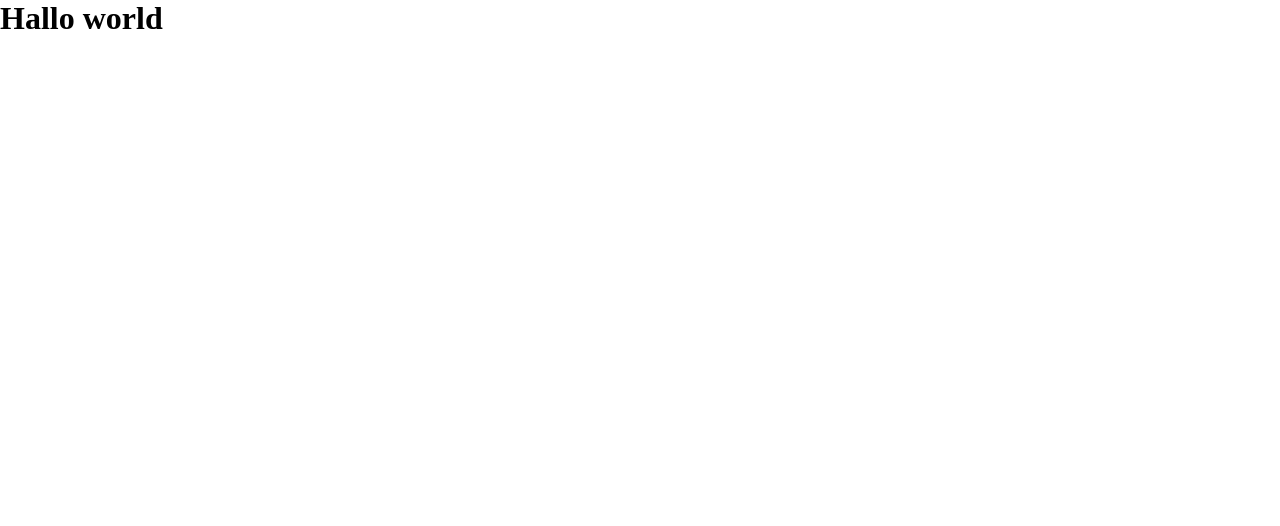
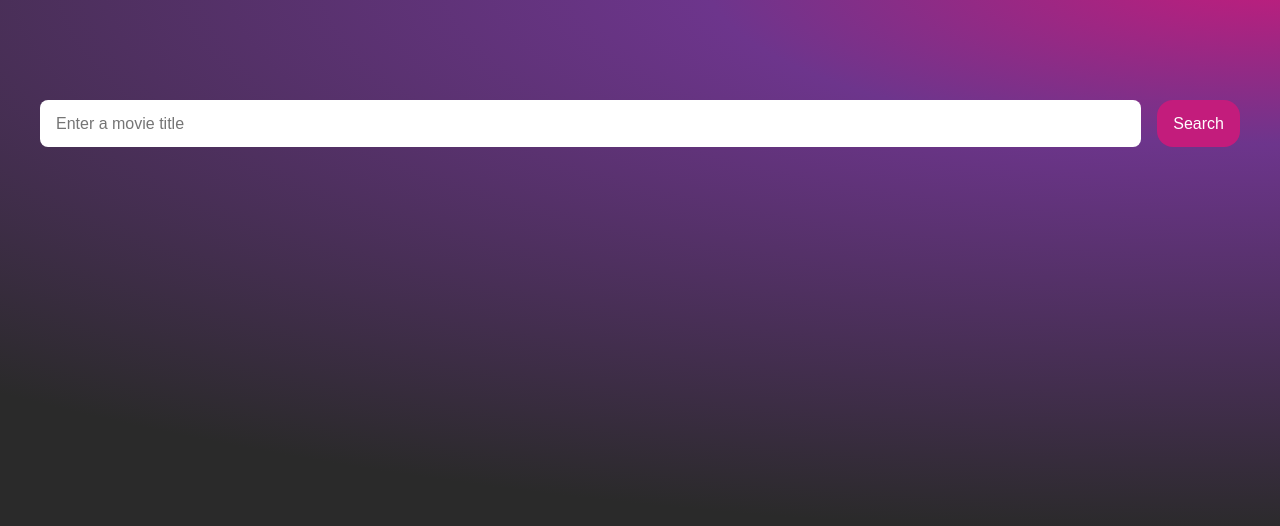
Before and after one commit to Firebrand-RS/React.Components, a React (Vite) app: page / in a window 1280 px wide. Shown: the top 526 px of the page. Built offline with nearby package versions, Linux system fonts and the light colour scheme; no server answers.

Commit message:
feat: add layout components

```diff
--- a/src/app/App.tsx
+++ b/src/app/App.tsx
@@ -1,11 +1,15 @@
+import React from 'react';
+import { MainPage } from '../pages/MainPage';
 import './styles/index.scss';
 
-function App() {
-  return (
-    <>
-      <h1>Hallo world</h1>
-    </>
-  );
+export class App extends React.Component {
+  render() {
+    return (
+      <>
+        <MainPage />
+      </>
+    );
+  }
 }
 
 export default App;
--- /dev/null
+++ b/src/app/styles/global.scss
@@ -0,0 +1,27 @@
+html {
+  height: 100%;
+}
+
+body {
+  height: 100%;
+  background-color: var(--main-color-1);
+}
+
+#root {
+  display: flex;
+  flex-direction: column;
+  height: 100%;
+}
+
+.visually-hidden {
+  position: absolute;
+  width: 1px;
+  height: 1px;
+  margin: -1px;
+  border: 0;
+  padding: 0;
+  white-space: nowrap;
+  clip-path: inset(100%);
+  clip: rect(0 0 0 0);
+  overflow: hidden;
+}
--- a/src/app/styles/index.scss
+++ b/src/app/styles/index.scss
@@ -1,2 +1,3 @@
 @import "./variables";
 @import "./reset";
+@import "./global";
--- a/src/main.tsx
+++ b/src/main.tsx
@@ -2,8 +2,4 @@ import React from 'react';
 import ReactDOM from 'react-dom/client';
 import App from './app/App.tsx';
 
-ReactDOM.createRoot(document.getElementById('root')!).render(
-  <React.StrictMode>
-    <App />
-  </React.StrictMode>
-);
+ReactDOM.createRoot(document.getElementById('root')!).render(<App />);
--- /dev/null
+++ b/src/pages/MainPage.module.scss
@@ -0,0 +1,8 @@
+.page {
+  display: flex;
+  flex-direction: column;
+  flex-grow: 1;
+  padding: 100px 0;
+  background-image: radial-gradient(150% 70% at 100% -3%,var(--accent-color-1) 0, var( --accent-color-2) 30%, var(--main-color-1) 100%);
+  background-color: var(--main-color-1);
+}
--- /dev/null
+++ b/src/pages/MainPage.tsx
@@ -0,0 +1,23 @@
+import React, { ComponentProps } from 'react';
+import classes from './MainPage.module.scss';
+import { TMDBMovieSearcher } from '../app/widgets/TMDBMovieSearcher/TMDBMovieSearcher';
+import { PageWrapper } from '../shared/ui/PageWrapper/PageWrapper';
+
+interface MainPageProps extends ComponentProps<'div'> {}
+
+export class MainPage extends React.Component<MainPageProps> {
+  componentDidMount(): void {
+    console.log(`mount`);
+  }
+
+  render() {
+    return (
+      <main {...this.props} className={classes.page}>
+        <PageWrapper>
+          <h1 className="visually-hidden">React Component Task</h1>
+          <TMDBMovieSearcher />
+        </PageWrapper>
+      </main>
+    );
+  }
+}
--- /dev/null
+++ b/src/shared/ui/PageWrapper/PageWrapper.module.scss
@@ -0,0 +1,5 @@
+.wrapper {
+  width: 100%;
+  max-width: var(--page-content-max-width);
+  margin: 0 auto;
+}
--- /dev/null
+++ b/src/shared/ui/PageWrapper/PageWrapper.tsx
@@ -0,0 +1,10 @@
+import React, { ComponentProps } from 'react';
+import classes from './PageWrapper.module.scss';
+
+interface PageWrapperProps extends ComponentProps<'div'> {}
+
+export class PageWrapper extends React.Component<PageWrapperProps> {
+  render() {
+    return <div {...this.props} className={classes.wrapper}></div>;
+  }
+}
```
